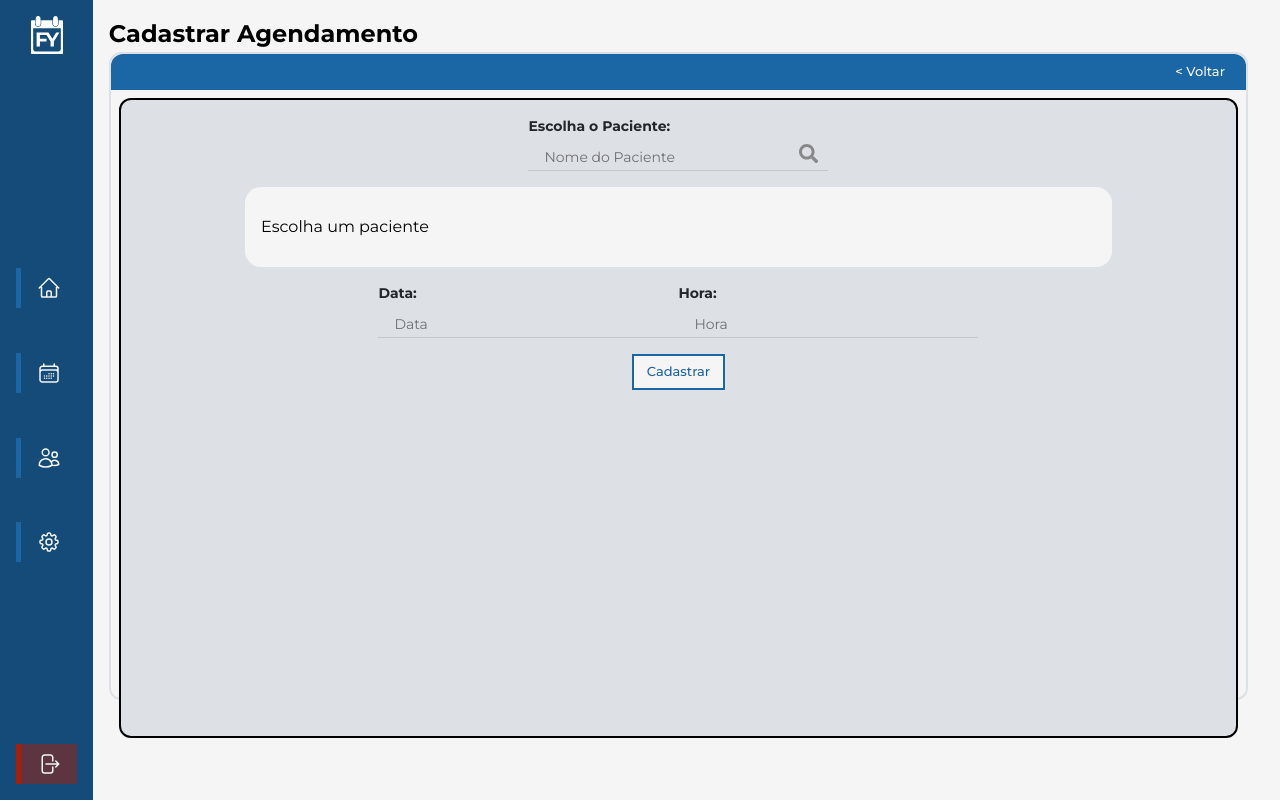
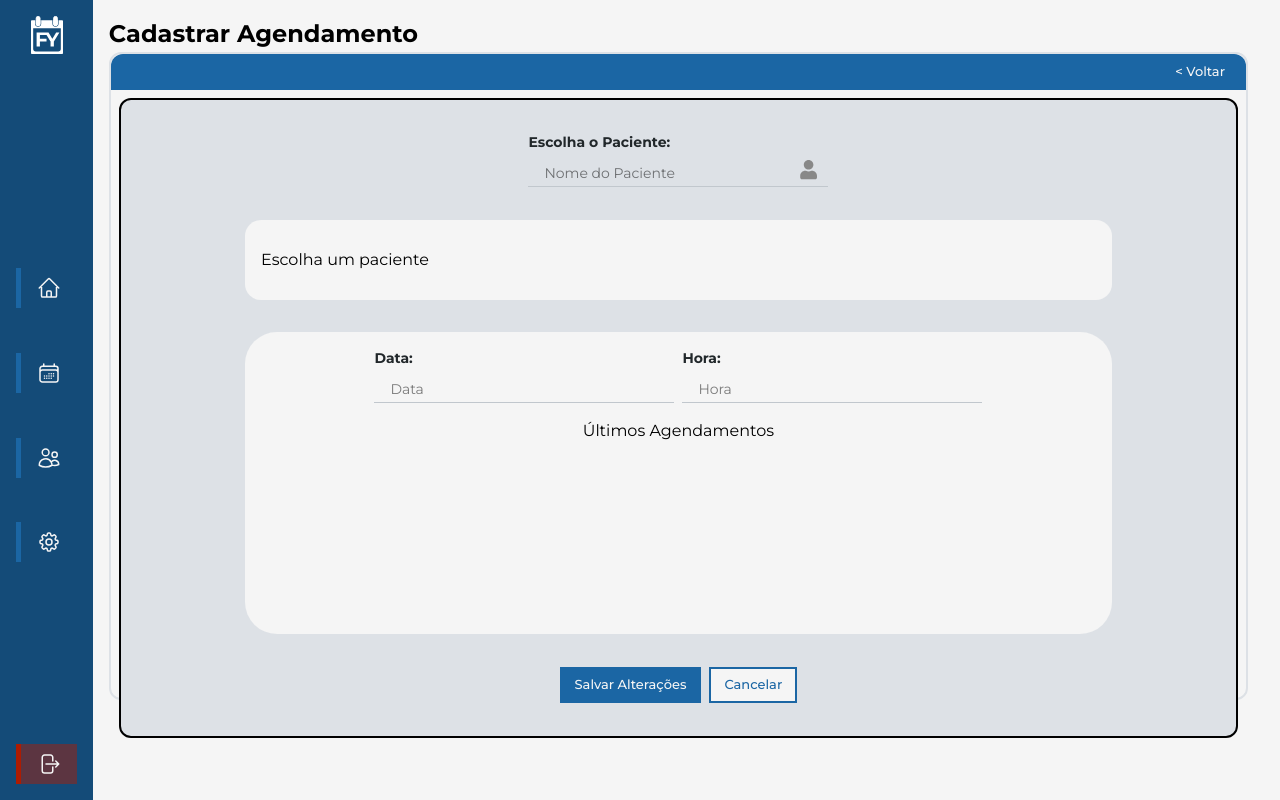
Before and after one commit to KauanPaschoal/web-projeto, a React (Vite) app: page /dashboard/agendamentos/cadastrar in a window 1280 px wide. Built offline with nearby package versions, Linux system fonts and the light colour scheme.

Commit message:
att: testes pacientes e atualizando fundo

```diff
--- a/src/pages/dashboard/agendamentos/CadastrarAgendamento/CadastrarAgendamento.css
+++ b/src/pages/dashboard/agendamentos/CadastrarAgendamento/CadastrarAgendamento.css
@@ -15,7 +15,7 @@
 .form-cadastrar-agendamento{
     display: flex;
     flex-direction: column;
-    justify-content: start;
+    justify-content: space-evenly;
     align-items: center;
     width: 100%;
     min-height: 80vh;
@@ -25,6 +25,19 @@
     border: var(--BlackFy) 2px solid;
     border-radius: 12px;
     background-color: var(--LightGrayFy);
+}
+
+.container-sessao{
+    height: 50%;
+    display: flex;
+    flex-direction: column;
+    align-items: center;
+    justify-content: start;
+    background-color: var(--WhiteFy);
+    border-radius: 2em;
+    padding: 1em;
+    width: 80%;
+    gap: 1em;
 }
 
 .div-escolher-paciente{
--- a/src/pages/dashboard/agendamentos/CadastrarAgendamento/CadastrarAgendamento.jsx
+++ b/src/pages/dashboard/agendamentos/CadastrarAgendamento/CadastrarAgendamento.jsx
@@ -3,7 +3,7 @@ import './CadastrarAgendamento.css'
 import MainComponent from '../../components/mainComponent/MainComponent'
 import MenuLateralComponent from '../../components/MenuLateral/MenuLateralComponent'
 import InputField from '../../components/InputField/InputField'
-import { FaSearch } from 'react-icons/fa'
+import { FaSearch, FaUser } from 'react-icons/fa'
 
 const CadastrarAgendamento = () => {
     const [pacientes, setPacientes] = React.useState([]);
@@ -14,9 +14,9 @@ const CadastrarAgendamento = () => {
         setQuery(query); // Atualiza o estado com o texto digitado
         const allPacientes = [
             { nome: "Paciente 1", diaSemana: 1, horario: "10:00" }, // Segunda-feira
-            { nome: "Paciente 2", diaSemana: 3, horario: "14:00" }, // Quarta-feira
-            { nome: "Paciente 3", diaSemana: 5, horario: "09:00" }, // Sexta-feira
-            { nome: "Paciente 4", diaSemana: 0, horario: "11:00" }, // Domingo
+            { nome: "Pecia 2", diaSemana: 3, horario: "14:00" }, // Quarta-feira
+            { nome: "Peaciente 3", diaSemana: 5, horario: "09:00" }, // Sexta-feira
+            { nome: "Peagte 4", diaSemana: 0, horario: "11:00" }, // Domingo
         ];
 
         const getDiaDoMes = (diaSemana) => {
@@ -81,7 +81,7 @@ const CadastrarAgendamento = () => {
                             onBlur={handleBlur}
                             required
                             className="styled-input"
-                            icon={<FaSearch />}
+                            icon={<FaUser />}
                         />
                         {showSuggestions && pacientes.length > 0 && (
                             <ul className="suggestions-list">
@@ -112,7 +112,8 @@ const CadastrarAgendamento = () => {
                         )}
                     </div>
 
-                    <div className='flex'>
+                    <div className='container-sessao'>
+                        <div className='flex gap-2 justify-center'>
                             <InputField
                                 type="text"
                                 id="data"
@@ -135,7 +136,17 @@ const CadastrarAgendamento = () => {
                             />
                         </div>
 
-                    <button type="submit" className='btn_secundario'>Cadastrar</button>
+                        <div>
+                            <h3>Últimos Agendamentos</h3>
+                        </div>
+                    </div>
+
+
+                    <div className='flex gap-2'>
+                        <button type="submit" className='btn_primario'>Salvar Alterações</button>
+                        <button className='btn_secundario'>Cancelar</button>
+                    </div>
+
                 </form>
             </MainComponent>
         </>
```
Lines whose indentation alone changed are shown as unchanged.
